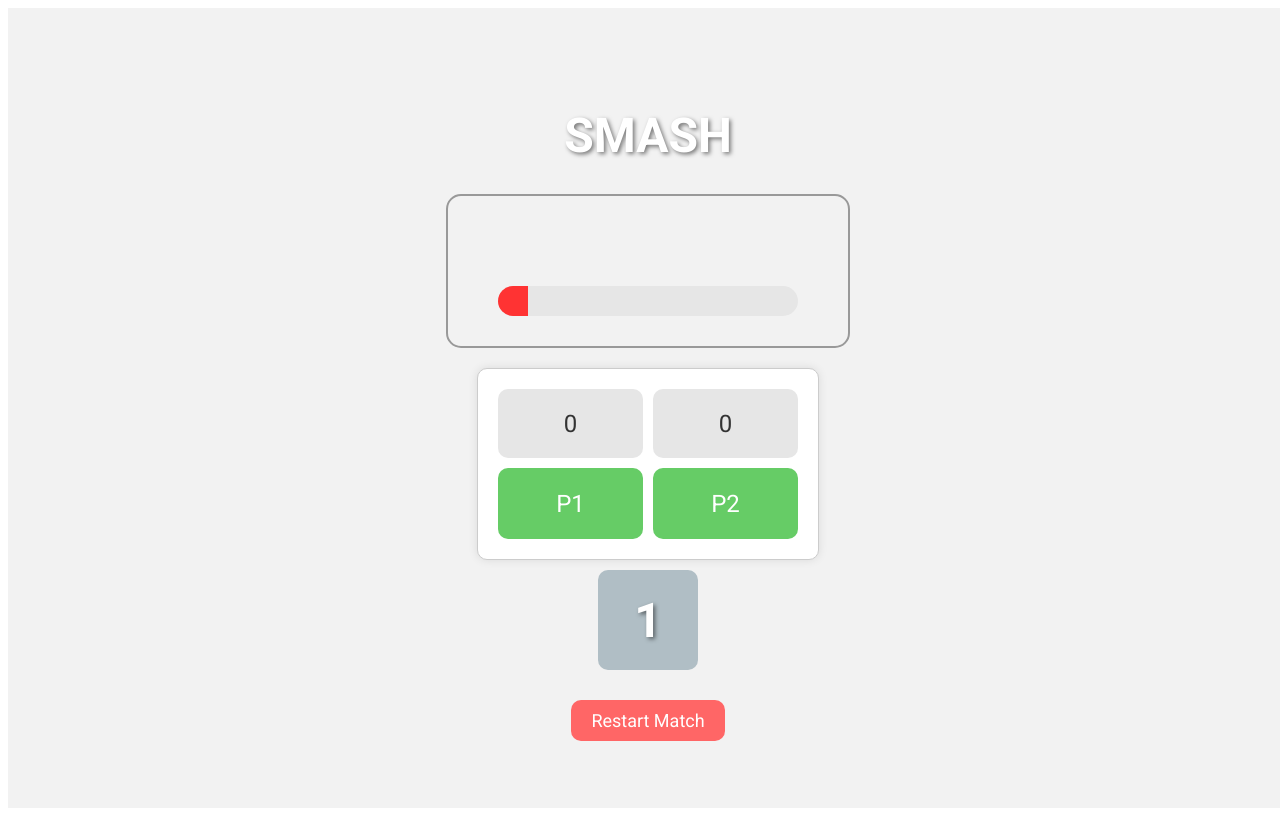
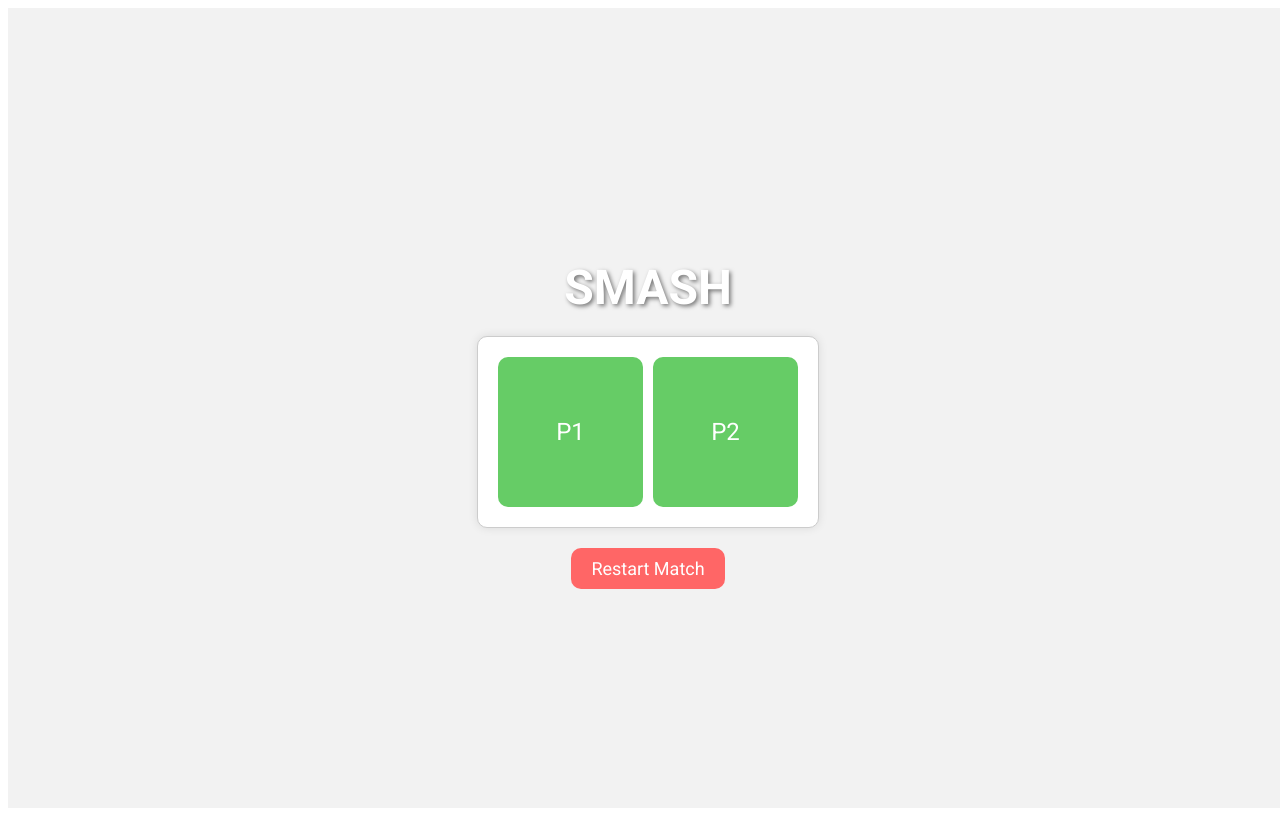
Before and after one commit to bcmfranco/smash, a Nuxt app: page / in a window 1280 px wide. Built offline with nearby package versions, Linux system fonts and the light colour scheme.

Commit message:
remove extras

```diff
--- a/src/pages/index.vue
+++ b/src/pages/index.vue
@@ -2,24 +2,13 @@
   <div id="container">
     <h1 id="logo">SMASH</h1>
 
-    <div id="court">
-      <div id="mensenger">{{ fading_msg }}</div>
 
-      <div id="barr" :class="{ 'flex-row': player_active === 1, 'flex-row-reverse': player_active === 2 }">
-        <div id="ball"></div>
+    <div id="joystick">
+
+      <div id="controlers">
+        <button class="racket" id="racket_p1" @click="shot(1)">P1</button>
+        <button class="racket" id="racket_p2" @click="shot(2)">P2</button>
       </div>
-
-    </div>
-
-    <div id="controlers">
-      <div class="points">{{ points.player_1 }}</div>
-      <div class="points">{{ points.player_2 }}</div>
-      <button class="racket" id="racket_p1" @click="golpeP1">P1</button>
-      <button class="racket" id="racket_p2" @click="golpeP2">P2</button>
-    </div>
-
-    <div id="dice">
-      <div :class="{ 'dice-roll': isRolling }" v-if="!diceRolling">{{ diceValue }}</div>
     </div>
 
     <div id="buttoner">
@@ -41,87 +30,20 @@ export default {
       },
       fading_msg: null,
       showElement: true,
-      diceValue: 1,
       diceRolling: false,
     }
   },
   methods: {
     rollDice() {
+      var dice = Math.floor(Math.random() * 6) + 1;
+      return dice;
+    },
+    shot(player) {
+      console.log("golpeó el player", player);
 
-      this.diceRolling = true;
+      var shot_power = this.rollDice();
 
-      setTimeout(() => {
-        this.diceValue = Math.floor(Math.random() * 6) + 1;
-        this.diceRolling = false;
-      },1000);
-
-      return this.diceValue;
-    },
-    golpeP1() {
-      if (this.last_player_golpe !== 1) {
-        this.last_player_golpe = 1;
-        this.player_active = 2;
-        this.diceValue = this.rollDice();
-
-        this.fading_msg = this.energy+" >>> ";
-
-        if(this.diceValue - this.energy > 0){
-          this.energy = this.diceValue - this.energy;
-          this.fading_msg += this.diceValue+" >>> "+this.energy;
-        } else {
-          this.fading_msg += this.diceValue+" FAIL";
-          this.missPoint();
-          this.wonPoint(2);
-          console.log(this.points);
-        }
-      }
-    },
-    golpeP2() {
-      this.last_player_golpe = 2;
-      this.player_active = 1;
-      this.diceValue = this.rollDice();
-
-      this.fading_msg = this.energy+" >>> ";
-
-      if(this.diceValue - this.energy > 0){
-        this.energy = this.diceValue - this.energy;
-        this.fading_msg += this.diceValue+" >>> "+this.energy;
-      } else {
-        this.fading_msg += this.diceValue+" FAIL";
-        this.missPoint();
-        this.missPoint();
-        this.wonPoint(1);
-        console.log(this.points);
-      }
-    },
-    missPoint(){
-      this.energy = 0;
-      console.log("!", this.energy);
-    },
-    wonPoint(player) {
-      if (player === 1) {
-        this.points.player_1++; // Sumar un punto al jugador 1
-        if(this.points.player_1 > 6){
-          this.wonSet(1);
-        }
-      } else if (player === 2) {
-        this.points.player_2++; // Sumar un punto al jugador 2
-        if(this.points.player_2 > 6){
-          this.wonSet(2);
-        }
-      }
-    },
-    wonSet(player){
-      console.log(player, "won the set");
-    },
-    restartMatch() {
-      // Reinicia el puntaje y el estado del juego
-      this.points.player_1 = 0;
-      this.points.player_2 = 0;
-      this.energy = 0;
-      this.last_player_golpe = null;
-      this.player_active = 1;
-      this.fading_msg = null;
+      console.log("shot_poewer", shot_power);
     }
 
   }
```
